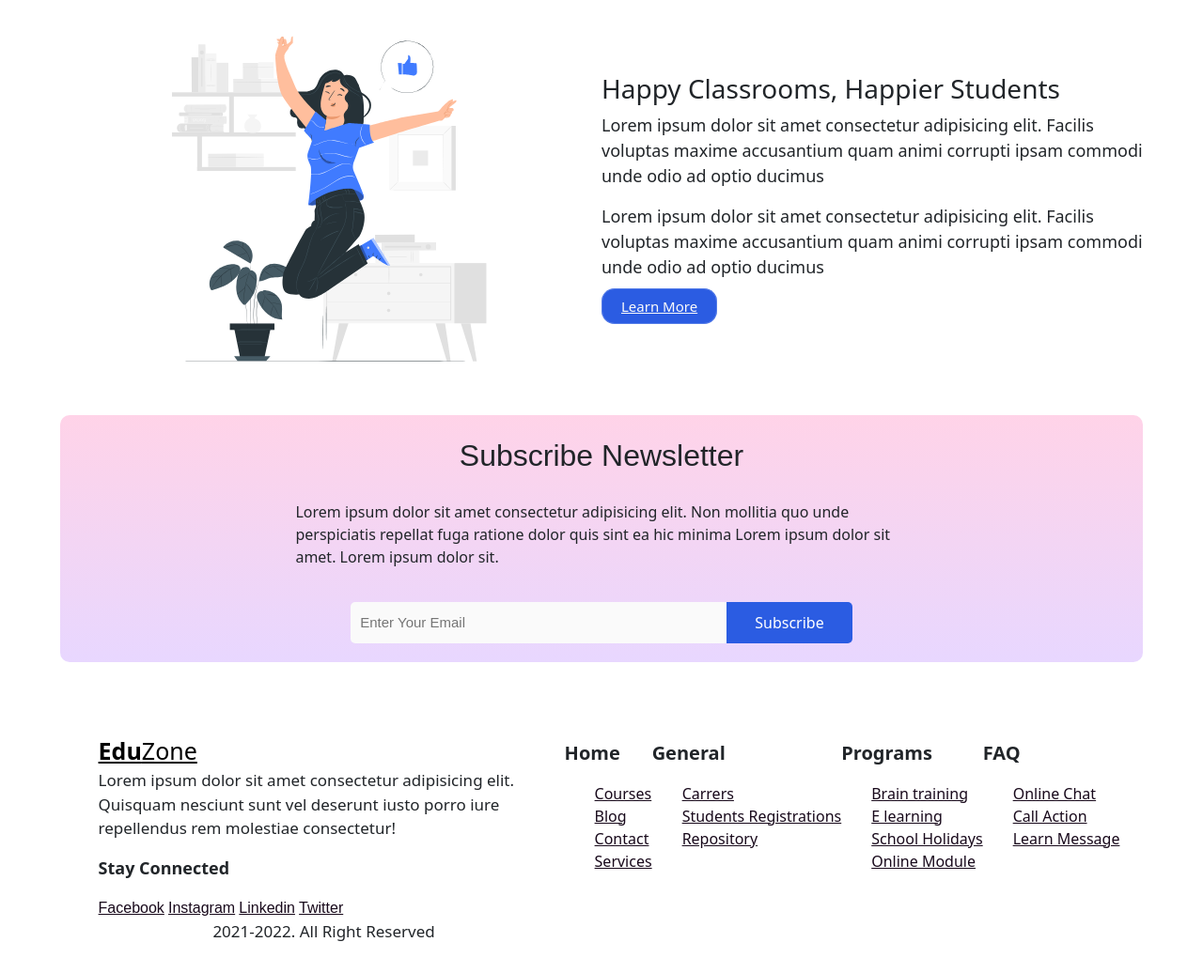
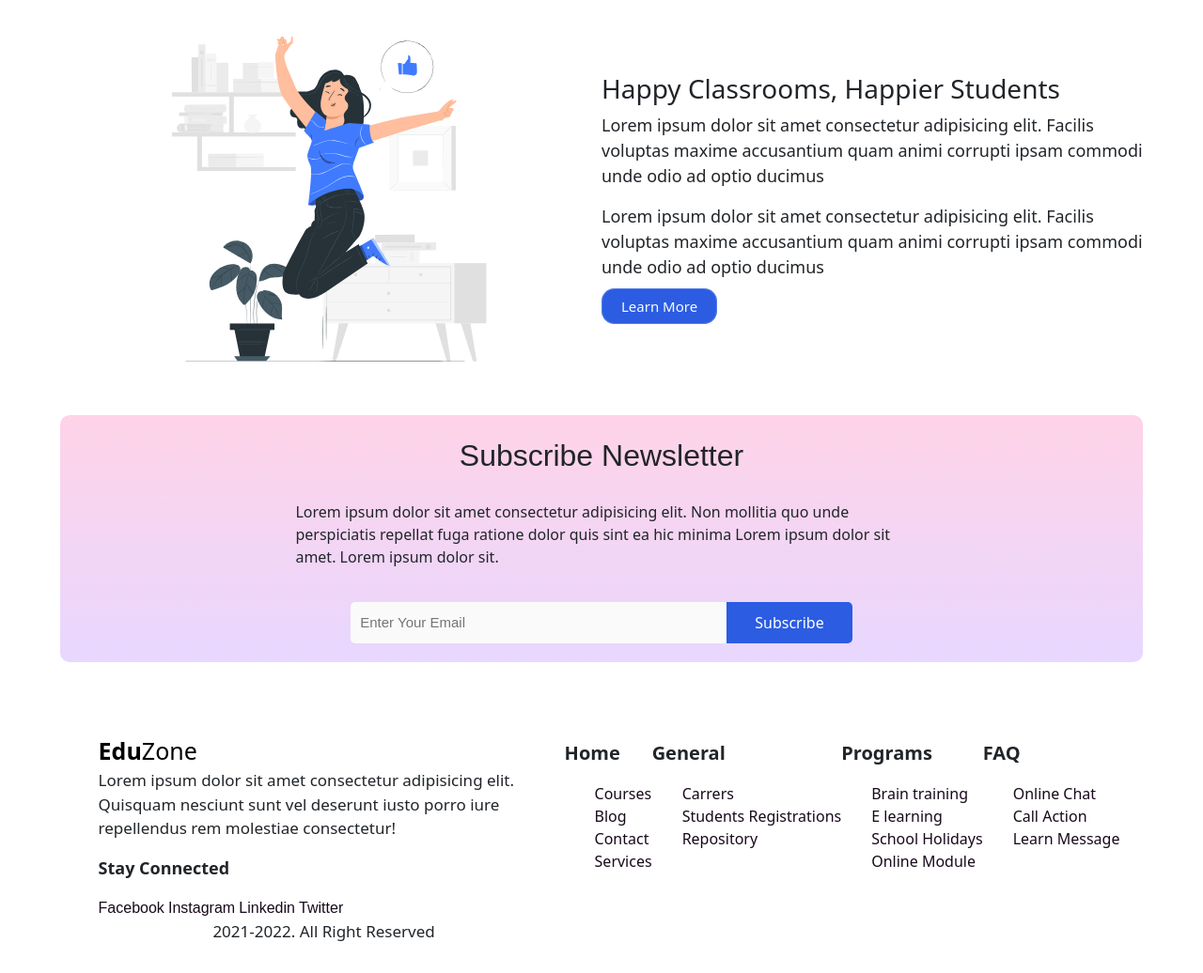
Before and after one commit to S4cr4b011/landing-page-Education, a plain HTML site: page index.html in a window 1280 px wide. Shown: the part 2552-3588 px from the top of the page at 94% size. Drawn offline with nearby package versions, Linux system fonts and the light colour scheme.

Commit message:
FINAL EDICION :)

```diff
--- a/index.html
+++ b/index.html
@@ -158,7 +158,7 @@
                 </div>
             </div>
             <div class="boton_view_blog">
-                <a href="#">View more</a>
+                <a class="text-decoration-none" href="#">View more</a>
             </div>
 
         </section>
@@ -174,7 +174,7 @@
                         animi corrupti ipsam commodi unde odio ad optio ducimus</p>
                 </div>
                 <div class="happy_boton text-center text-lg-start">
-                    <a class="boton_happy" href="#">Learn More</a>
+                    <a class="boton_happy text-decoration-none" href="#">Learn More</a>
 
                 </div>
 
@@ -203,16 +203,16 @@
     <footer class="titular foooter">
         <div class="contenedor_footer d-flex flex-wrap   justify-content-center">
             <div class="contenedor_descripcion order-5 order-sm-1 order-md-1 order-lg-0 w-100 p-3">
-                <a class="logo" href="index.html"><strong>Edu</strong>Zone</a>
+                <a class="logo text-decoration-none" href="index.html"><strong>Edu</strong>Zone</a>
                 <p>Lorem ipsum dolor sit amet consectetur adipisicing elit. Quisquam nesciunt sunt vel deserunt iusto
                     porro iure repellendus rem molestiae consectetur!</p>
                 <div class="social_link">
                     <p class="encabezado-link">Stay Connected</p>
                     <div class="social_link_app">
-                        <a href="#">Facebook</a>
-                        <a href="#">Instagram</a>
-                        <a href="#">Linkedin</a>
-                        <a href="#">Twitter</a>
+                        <a class="text-decoration-none" href="#">Facebook</a>
+                        <a class="text-decoration-none" href="#">Instagram</a>
+                        <a class="text-decoration-none" href="#">Linkedin</a>
+                        <a class="text-decoration-none" href="#">Twitter</a>
                     </div>
                     <p class="text-center">2021-2022. All Right Reserved</p>
                 </div>
@@ -220,35 +220,35 @@
             <div class="contenedor_nav">
                 <p class="encabezado_footer">Home</p>
                 <ul class="nav-list">
-                    <li><a href="#">Courses</a></li>
-                    <li><a href="#">Blog</a></li>
-                    <li><a href="#">Contact</a></li>
-                    <li><a href="#">Services</a></li>
+                    <li><a class="text-decoration-none" href="#">Courses</a></li>
+                    <li><a class="text-decoration-none" href="#">Blog</a></li>
+                    <li><a class="text-decoration-none" href="#">Contact</a></li>
+                    <li><a class="text-decoration-none" href="#">Services</a></li>
                 </ul>
             </div>
             <div class="contenedor_nav">
                 <p class="encabezado_footer">General</p>
                 <ul class="nav-list">
-                    <li><a href="#">Carrers</a></li>
-                    <li><a href="#">Students Registrations</a></li>
-                    <li><a href="#">Repository</a></li>
+                    <li><a class="text-decoration-none" href="#">Carrers</a></li>
+                    <li><a class="text-decoration-none" href="#">Students Registrations</a></li>
+                    <li><a class="text-decoration-none" href="#">Repository</a></li>
                 </ul>
             </div>
             <div class="contenedor_nav">
                 <p class="encabezado_footer">Programs</p>
                 <ul class="nav-list">
-                    <li><a href="#">Brain training</a></li>
-                    <li><a href="#">E learning</a></li>
-                    <li><a href="#">School Holidays</a></li>
-                    <li><a href="#">Online Module</a></li>
+                    <li><a class="text-decoration-none" href="#">Brain training</a></li>
+                    <li><a class="text-decoration-none" href="#">E learning</a></li>
+                    <li><a class="text-decoration-none" href="#">School Holidays</a></li>
+                    <li><a class="text-decoration-none" href="#">Online Module</a></li>
                 </ul>
             </div>
             <div class="contenedor_nav">
                 <p class="encabezado_footer">FAQ</p>
                 <ul class="nav-list">
-                    <li><a href="#">Online Chat</a></li>
-                    <li><a href="#">Call Action</a></li>
-                    <li><a href="#">Learn Message</a></li>
+                    <li><a class="text-decoration-none" href="#">Online Chat</a></li>
+                    <li><a class="text-decoration-none" href="#">Call Action</a></li>
+                    <li><a class="text-decoration-none" href="#">Learn Message</a></li>
                 </ul>
             </div>
         </div>
```
